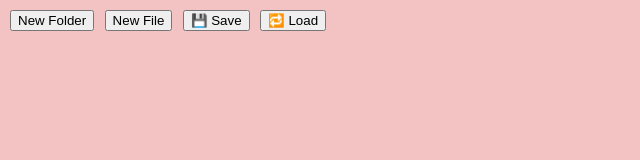
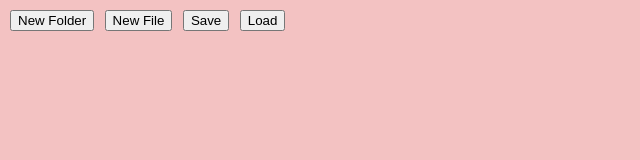
Before and after one commit to thicien/my-dom-projects, a plain HTML site: page file.html in a window 1280 px wide. Shown: the whole page, without its empty margins (0-640 px from the left). Drawn offline with Linux system fonts and the light colour scheme.

Commit message:
Some changes are on going

```diff
--- a/file.html
+++ b/file.html
@@ -58,8 +58,8 @@
   <div class="toolbar">
     <button id="new-folder">New Folder</button>
     <button id="new-file">New File</button>
-    <button id="save">💾 Save</button>
-    <button id="load">🔁 Load</button>
+    <button id="save">Save</button>
+    <button id="load">Load</button>
   </div>
   <div id="file-system" class="file-system"></div>
   <script>
@@ -117,7 +117,6 @@
         node.querySelector('.children').appendChild(draggedItem);
       }
     });
-
     return node;
   }
 
@@ -162,7 +161,6 @@
       fsContainer.appendChild(node);
     });
   });
-
   </script>
 </body>
 </html>
```
